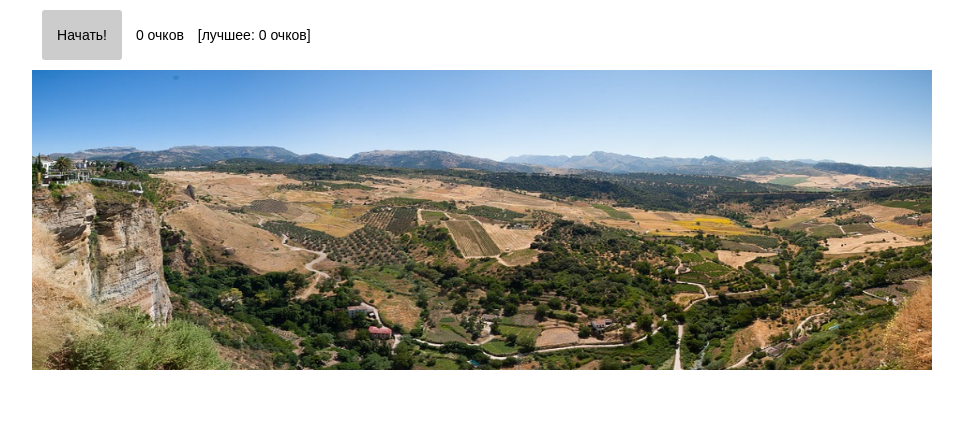
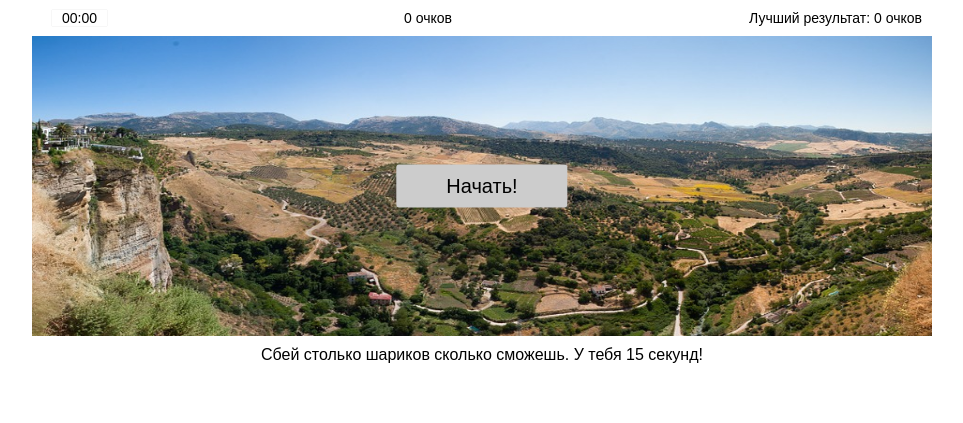
Before and after one commit to VitRod/JavaScript, a website: page index.html in a window 1280 px wide. Shown: the whole page, without its empty margins (158-1121 px from the left). Drawn offline with Linux system fonts and the light colour scheme.

Commit message:
Перенес кнопку на игровое поле. Переделал шапку. Добавил подвал.

```diff
--- a/game.js
+++ b/game.js
@@ -91,13 +91,12 @@ function tic() {
       tic();
     } else {
       startButton.style.display = 'initial';
-      timer.style.display = 'none';
       topScore = Math.max(points, topScore);
       saveTopScore(topScore);
       updateScoreboard(points);
       clearInterval(timerInterval);
     }
-  }, rand(1000, 3500));
+  }, rand(500, 2500));
 }
 
 function start() {
@@ -105,12 +104,10 @@ function start() {
   startedAt = Date.now();
   updateScoreboard(points);
   startButton.style.display = 'none';
-  timer.style.display = 'initial';
   isStarted = true;
+  setTimeout(() => isStarted = false, GAME_TIMEOUT);
   timerInterval = setInterval(updateTimer, 250);
   tic();
-
-  setTimeout(() => isStarted = false, GAME_TIMEOUT);
 }
 
 const GAME_TIMEOUT = 15000;
@@ -119,12 +116,12 @@ let topScore = loadTopScore();
 let points = 0;
 
 const holes = document.getElementsByClassName('hole');
-const moles = document.getElementsByClassName('mole');
+const bubbles = document.getElementsByClassName('bubble');
 const scoreboard = document.getElementById('currentScoreView');
 const bestScore = document.getElementById('topScoreView');
 const startButton = document.querySelector('.startButton');
 const timer = document.querySelector('.timer');
-Array.from(moles).forEach(mole => mole.addEventListener('click', handleClick));
+Array.from(bubbles).forEach(bubble => bubble.addEventListener('click', handleClick));
 startButton.addEventListener('click', start);
 
 updateScoreboard(points);
--- a/index.html
+++ b/index.html
@@ -3,35 +3,40 @@
 <head>
   <meta charset="UTF-8">
   <meta name="viewport" content="width=device-width, initial-scale=1">
-  <title>Браузерная игра на js</title>
+  <title>Игра в шарики на JavaScript</title>
   <link rel="stylesheet" href="style.css">
 </head>
 <body>
-  <figure class="bar">
-    <span class="phase">
-      <button class="startButton">Начать!</button>
+  <header>
+    <div class="phase">
       <span class="timer">00:00</span>
-    </span>
-    <span class="scoreboard" id="currentScoreView" data-points="0">очков</span>
-    <span class="thebest">[лучшее: <span class="scoreboard" id="topScoreView" data-points="0">очков]</span></span>
-  </figure>
+    </div>
+    <div>
+      <span class="scoreboard" id="currentScoreView" data-points="0">очков</span>
+    </div>
+    <div>
+      Лучший результат: <span class="scoreboard" id="topScoreView" data-points="0">очков</span>
+    </div>
+  </header>
 
   <main class="gamefield">
+    <button class="startButton">Начать!</button>
     <div class="hole">
-      <div class="mole"></div>
+      <div class="bubble"></div>
     </div>
     <div class="hole">
-      <div class="mole"></div>
+      <div class="bubble"></div>
     </div>
     <div class="hole">
-      <div class="mole"></div>
+      <div class="bubble"></div>
     </div>
     <div class="hole">
-      <div class="mole"></div>
+      <div class="bubble"></div>
     </div>
     <div class="hole">
-      <div class="mole"></div>
+      <div class="bubble"></div>
     </div>
   </main>
+  <footer>Сбей столько шариков сколько сможешь. У тебя 15 секунд!</footer>
   <script src="game.js"></script>
 </body>
--- a/style.css
+++ b/style.css
@@ -5,6 +5,7 @@ html {
   height: 100%;
   font-family: sans-serif;
 }
+
 body {
   margin: 0 auto;
   padding: 0;
@@ -12,7 +13,9 @@ body {
   max-width: 900px;
   height: 100%;
 }
+
 .gamefield {
+  position: relative;
   width: 100%;
   height: 300px;
   min-height: 200px;
@@ -23,6 +26,7 @@ body {
   background-size: 100% 100%;
   font-size: 0;
 }
+
 .hole {
   display: inline-block;
   text-align: center;
@@ -31,70 +35,61 @@ body {
   overflow: hidden;
 }
 
-.mole {
+.bubble {
   width: 30px;
   height: 50px;
   background: url(img/balloon.png) no-repeat center center;
   background-size: 100% auto;
-  transition: top 0.5s;
+  transition: top 0.45s;
   display: inline-block;
   position: relative;
   top: 100%;
 }
 
-.up > .mole {
+.up > .bubble {
   top: 20px;
-  transform: none;
 }
-.boom > .mole {
+
+.boom > .bubble {
   background-image: url(img/boom.png);
 }
 
-.captured > .mole {
+.captured > .bubble {
   margin-left: 30px;
   width: 40px;
   height: 40px;
 }
 
 
-.bar {
+header {
   margin: 0;
   padding: 10px;
   font-size: 14px;
-  line-height: 50px;
-}
-
-.phase {
-  display: inline-block;
-  width: 80px;
-  margin-right: 10px;
+  display: flex;
+  justify-content: space-between;
+  align-items: center;
 }
 
 .startButton {
-  width: 100%;
-  padding: 0 10px;
+  position: absolute;
+  top: 50%;
+  left: 50%;
+  padding: 10px 50px;
   cursor: pointer;
   border: none;
   border-radius: 3px;
   background-color: #ccc;
-  display: inline-block;
-  font-size: inherit;
+  font-size: 20px;
   text-align: center;
-  line-height: inherit;
+  transform: translate(-50%, -50%);
 }
 .startButton:hover {
   background-color: #ddd;
-}
-.scoreboard {
-  margin-right: 10px;
-  box-sizing: border-box;
-  display: inline-block;
 }
 .scoreboard::before {
   content: attr(data-points) ' ';
 }
 .timer {
-  display: none;
   height: 30px;
   padding: 0 10px;
   margin-left: 10px;
@@ -102,8 +97,7 @@ body {
   line-height: inherit;
   box-shadow: 0 0 1px #ccc;
 }
-.thebest {
-  display: inline-block;
-  white-space: nowrap;
-  height: 30px;
+footer {
+  padding: 10px;
+  text-align: center;
 }
```
